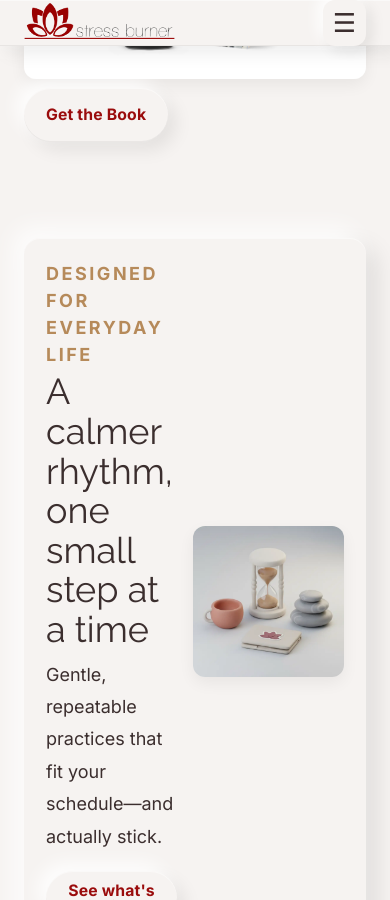
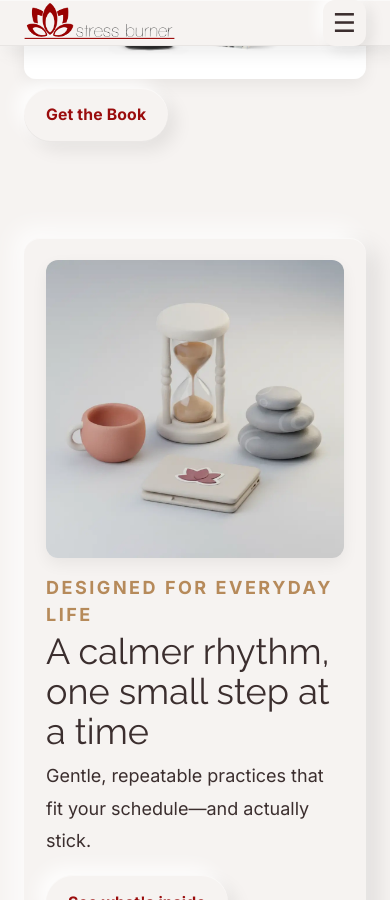
Before and after one commit to chriswakeley/test-blog, a Jekyll site: the page built from index.md, in a window 390 px wide and 900 px high, scrolled down 3770 px. Built offline with Jekyll 4.4.1, drawn with Linux system fonts in a browser that asks for light colours.

Commit message:
Refactor code structure for improved readability and maintainability

```diff
--- a/assets/css/main.css
+++ b/assets/css/main.css
@@ -198,6 +198,8 @@ main{flex:1}
   .nav-link{padding:14px 20px;border-bottom:1px solid #f0f0f0}
   .section{padding:48px 0}
   .panel{grid-template-columns:1fr;grid-template-areas:"media" "body";gap:16px}
+  /* Ensure right-sided panels also stack vertically on mobile (override higher specificity) */
+  .panel.image-right{grid-template-columns:1fr;grid-template-areas:"media" "body"}
   .panel-media img{max-height:320px}
   .split{grid-template-columns:1fr}
 }
--- a/index.md
+++ b/index.md
@@ -46,7 +46,10 @@ title: Home
       </div>
       <div class="split-media">
         <figure>
-          <img src="{{ '/assets/images/stress-burner-book.jpg' | relative_url }}" alt="Stress Burner book" loading="lazy">
+          <picture>
+            <source srcset="{{ '/assets/images/stress-burner-book.webp' | relative_url }}" type="image/webp">
+            <img src="{{ '/assets/images/stress-burner-book.jpg' | relative_url }}" alt="Stress Burner book" loading="lazy">
+          </picture>
           <figcaption style="margin-top:.5rem"><a class="btn secondary" href="https://www.amazon.com/Stress-Burner-Tips-Busy-People/dp/B0B92RJMGV" target="_blank" rel="noopener">Get the Book</a></figcaption>
         </figure>
       </div>
```
Also changed, not shown: assets/images/stress-burner-book.webp (added).
